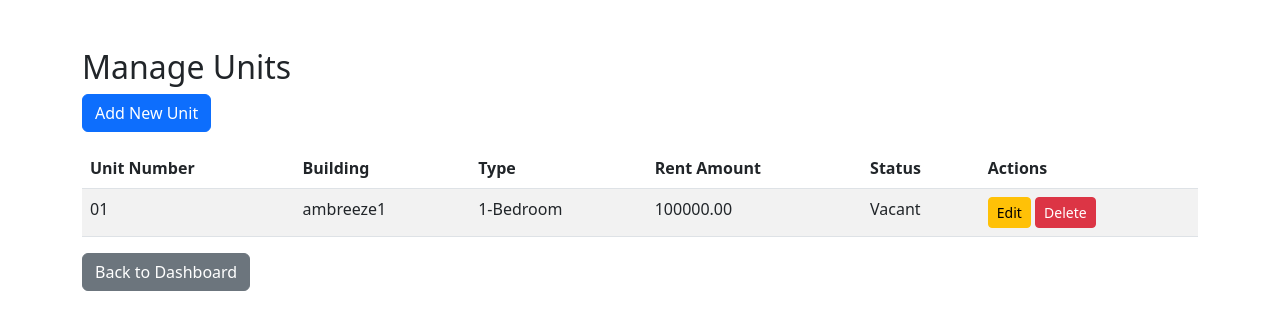
After one commit to Josia-me/apartment-management-system, a Django app: page /units/ in a window 1280 px wide. The commit adds this page. Shown: the top 330 px of the page. Run offline with Django 5.2, Linux system fonts and the light colour scheme; a user stored in the database is signed in; data comes from the database, SQL or seed files in the repository; both versions use the stored data as it was after the commit.

Commit message:
Add CRUD operations for managing units with building relationship

```diff
--- a/core/models.py
+++ b/core/models.py
@@ -30,3 +30,23 @@ class Building(models.Model):
 
     def __str__(self):
         return self.name
+
+class Unit(models.Model):
+    TYPE_CHOICES = (
+        ('studio', 'Studio'),
+        ('1-bedroom', '1-Bedroom'),
+        ('2-bedroom', '2-Bedroom'),
+        ('3-bedroom', '3-Bedroom'),
+    )
+    STATUS_CHOICES = (
+        ('vacant', 'Vacant'),
+        ('occupied', 'Occupied'),
+    )
+    building = models.ForeignKey(Building, on_delete=models.CASCADE, related_name='units')
+    unit_number = models.CharField(max_length=50, unique=True)
+    type = models.CharField(max_length=20, choices=TYPE_CHOICES)
+    rent_amount = models.DecimalField(max_digits=10, decimal_places=2)
+    status = models.CharField(max_length=20, choices=STATUS_CHOICES, default='vacant')
+
+    def __str__(self):
+        return f"{self.unit_number} - {self.building.name}"
--- a/core/templates/core/admin_dashboard.html
+++ b/core/templates/core/admin_dashboard.html
@@ -4,6 +4,7 @@
     <h2>Welcome, Admin {{ user.name }}</h2>
     <p>Manage buildings, units, tenants, and more.</p>
     <a href="{% url 'building_list' %}" class="btn btn-primary">Manage Buildings</a>
+    <a href="{% url 'unit_list' %}" class="btn btn-primary">Manage Units</a>
     <a href="{% url 'logout' %}" class="btn btn-secondary">Logout</a>
 </div>
 {% endblock %}
--- /dev/null
+++ b/core/templates/core/unit_list.html
@@ -0,0 +1,39 @@
+{% extends 'core/base.html' %}
+{% block content %}
+<div class="mt-5">
+    <h2>Manage Units</h2>
+    <a href="{% url 'unit_create' %}" class="btn btn-primary mb-3">Add New Unit</a>
+    <table class="table table-striped">
+        <thead>
+            <tr>
+                <th>Unit Number</th>
+                <th>Building</th>
+                <th>Type</th>
+                <th>Rent Amount</th>
+                <th>Status</th>
+                <th>Actions</th>
+            </tr>
+        </thead>
+        <tbody>
+            {% for unit in units %}
+            <tr>
+                <td>{{ unit.unit_number }}</td>
+                <td>{{ unit.building.name }}</td>
+                <td>{{ unit.get_type_display }}</td>
+                <td>{{ unit.rent_amount }}</td>
+                <td>{{ unit.get_status_display }}</td>
+                <td>
+                    <a href="{% url 'unit_update' unit.pk %}" class="btn btn-sm btn-warning">Edit</a>
+                    <a href="{% url 'unit_delete' unit.pk %}" class="btn btn-sm btn-danger">Delete</a>
+                </td>
+            </tr>
+            {% empty %}
+            <tr>
+                <td colspan="6">No units found.</td>
+            </tr>
+            {% endfor %}
+        </tbody>
+    </table>
+    <a href="{% url 'admin_dashboard' %}" class="btn btn-secondary">Back to Dashboard</a>
+</div>
+{% endblock %}
--- a/core/urls.py
+++ b/core/urls.py
@@ -10,4 +10,8 @@ urlpatterns = [
     path('buildings/add/', views.BuildingCreateView.as_view(), name='building_create'),
     path('buildings/<int:pk>/edit/', views.BuildingUpdateView.as_view(), name='building_update'),
     path('buildings/<int:pk>/delete/', views.BuildingDeleteView.as_view(), name='building_delete'),
+    path('units/', views.UnitListView.as_view(), name='unit_list'),
+    path('units/add/', views.UnitCreateView.as_view(), name='unit_create'),
+    path('units/<int:pk>/edit/', views.UnitUpdateView.as_view(), name='unit_update'),
+    path('units/<int:pk>/delete/', views.UnitDeleteView.as_view(), name='unit_delete'),
 ]
--- a/core/views.py
+++ b/core/views.py
@@ -5,8 +5,8 @@ from django.http import HttpResponseForbidden
 from django.views.generic import ListView, CreateView, UpdateView, DeleteView
 from django.urls import reverse_lazy
 from django.contrib import messages
-from .models import Building
-from .forms import BuildingForm
+from .models import Building, Unit
+from .forms import BuildingForm, UnitForm
 
 def login_view(request):
     if request.method == 'POST':
@@ -104,3 +104,66 @@ class BuildingDeleteView(DeleteView):
         response = super().post(request, *args, **kwargs)
         messages.success(self.request, f"Building '{name}' deleted successfully.")
         return response
+
+class UnitListView(ListView):
+    model = Unit
+    template_name = 'core/unit_list.html'
+    context_object_name = 'units'
+
+    def get(self, request, *args, **kwargs):
+        if request.user.role != 'admin':
+            messages.error(request, "Access denied: You are not authorized to view this page.")
+            return HttpResponseForbidden("Access denied")
+        return super().get(request, *args, **kwargs)
+
+class UnitCreateView(CreateView):
+    model = Unit
+    form_class = UnitForm
+    template_name = 'core/unit_form.html'
+    success_url = reverse_lazy('unit_list')
+
+    def get(self, request, *args, **kwargs):
+        if request.user.role != 'admin':
+            messages.error(request, "Access denied: You are not authorized to view this page.")
+            return HttpResponseForbidden("Access denied")
+        return super().get(request, *args, **kwargs)
+
+    def form_valid(self, form):
+        response = super().form_valid(form)
+        messages.success(self.request, f"Unit '{form.instance.unit_number}' created successfully.")
+        return response
+
+class UnitUpdateView(UpdateView):
+    model = Unit
+    form_class = UnitForm
+    template_name = 'core/unit_form.html'
+    success_url = reverse_lazy('unit_list')
+
+    def get(self, request, *args, **kwargs):
+        if request.user.role != 'admin':
+            messages.error(request, "Access denied: You are not authorized to view this page.")
+            return HttpResponseForbidden("Access denied")
+        return super().get(request, *args, **kwargs)
+
+    def form_valid(self, form):
+        response = super().form_valid(form)
+        messages.success(self.request, f"Unit '{form.instance.unit_number}' updated successfully.")
+        return response
+
+class UnitDeleteView(DeleteView):
+    model = Unit
+    template_name = 'core/unit_confirm_delete.html'
+    success_url = reverse_lazy('unit_list')
+
+    def get(self, request, *args, **kwargs):
+        if request.user.role != 'admin':
+            messages.error(request, "Access denied: You are not authorized to view this page.")
+            return HttpResponseForbidden("Access denied")
+        return super().get(request, *args, **kwargs)
+
+    def post(self, request, *args, **kwargs):
+        self.object = self.get_object()
+        unit_number = self.object.unit_number
+        response = super().post(request, *args, **kwargs)
+        messages.success(self.request, f"Unit '{unit_number}' deleted successfully.")
+        return response
```
Also changed, not shown: core/forms.py (+10 -1 lines), core/templates/core/unit_confirm_delete.html (added, +12 -0 lines), core/templates/core/unit_form.html (added, +31 -0 lines), core/migrations/0003_unit.py (added), db.sqlite3.
